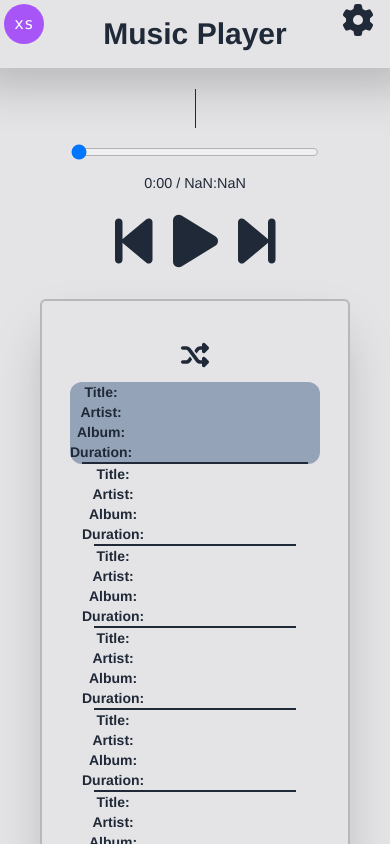
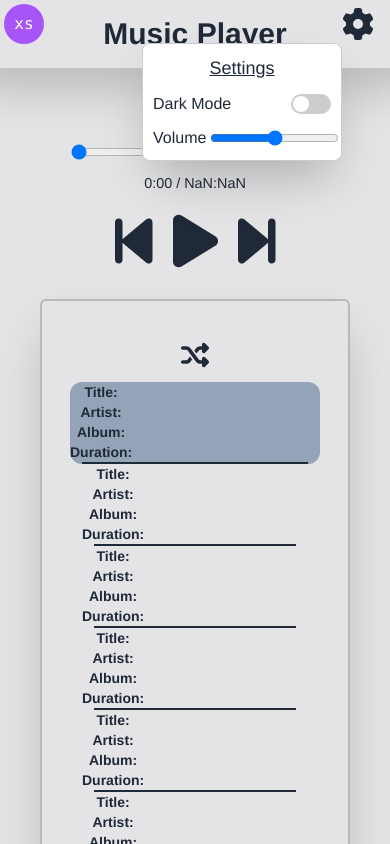
Before and after one commit to ChaceN89/music-player, a Vue app: page / in a window 390 px wide. Both pictures are taken after a click on the icon 358 px from the left and 20 px from the top of the page. Shown: the top 844 px of the page. Built offline with nearby package versions, Linux system fonts and the light colour scheme.

Commit message:
added settings styles

```diff
--- a/src/assets/styles.css
+++ b/src/assets/styles.css
@@ -7,7 +7,13 @@ body {
 }
 
 .app {
-    @apply md:h-screen bg-zinc-200 flex flex-col text-gray-800 px-10 ;
+    @apply md:h-screen
+
+    bg-zinc-200 dark:bg-stone-600
+    text-gray-800 dark:text-white
+
+    flex flex-col
+     px-10 ;
 }
 
 .title {
@@ -70,7 +76,7 @@ body {
 }
 
 .settings {
-    @apply fixed top-1 right-4 md:top-4 md:right-12;
+    @apply fixed top-2 right-4 md:top-4 md:right-12;
 }
 
 .buttonHover {
--- a/src/components/MusicSettings.vue
+++ b/src/components/MusicSettings.vue
@@ -1,5 +1,26 @@
 <template>
-  <font-awesome-icon class="buttonHover" :icon="['fas', 'gear']" size="2x"/>
+  <div class="music-settings">
+    <font-awesome-icon class="buttonHover" :icon="['fas', 'gear']" size="2x" @click="togglePopup" />
+    <transition name="dropdown">
+      <div v-if="showPopup" class="popup">
+
+        <p class="underline text-lg">Settings</p>
+        <div class="setting-item">
+          <span>Dark Mode</span>
+          <label class="toggle-switch">
+            <input type="checkbox" v-model="darkMode" @change="toggleDarkMode" />
+            <span class="slider"></span>
+          </label>
+        </div>
+
+        <div class="setting-item gap-1">
+          <label for="volume-slider">Volume</label>
+          <input type="range" id="volume-slider" v-model="volume" min="0" max="100" @input="updateVolume" />
+        </div>
+
+      </div>
+    </transition>
+  </div>
 </template>
 
 <script>
@@ -7,6 +28,102 @@ export default {
   name: 'MusicSettings',
   props: {
     msg: String
+  },
+  data() {
+    return {
+      showPopup: false,
+      darkMode: false,
+      volume: 50
+    };
+  },
+  methods: {
+    togglePopup() {
+      this.showPopup = !this.showPopup;
+    },
+    toggleDarkMode() {
+      // Placeholder for dark mode functionality
+      console.log('Dark mode toggled:', this.darkMode);
+      // Here you can add the logic to enable/disable dark mode in your application
+    },
+    updateVolume() {
+      // Placeholder for volume update functionality
+      console.log('Volume level:', this.volume);
+      // Here you can add the logic to update the volume in your application
+    }
   }
 }
 </script>
+
+<style scoped>
+.popup {
+  position: absolute;
+  top: 100%;
+  left: -200px; /* Adjust this value as needed */
+  border: 1px solid #ccc;
+  padding: 10px;
+  box-shadow: 0 2px 8px rgba(0, 0, 0, 0.15);
+  z-index: 1000;
+  width: 200px; /* Set the desired width */
+  @apply shadow-2xl bg-white dark:bg-zinc-400 rounded-lg;
+}
+
+.setting-item {
+  display: flex;
+  justify-content: space-between;
+  align-items: center;
+  margin-top: 10px;
+}
+
+.toggle-switch {
+  position: relative;
+  display: inline-block;
+  width: 40px;
+  height: 20px;
+}
+
+.toggle-switch input {
+  opacity: 0;
+  width: 0;
+  height: 0;
+}
+
+.slider {
+  position: absolute;
+  cursor: pointer;
+  top: 0;
+  left: 0;
+  right: 0;
+  bottom: 0;
+  background-color: #ccc;
+  transition: .4s;
+  border-radius: 20px;
+}
+
+.slider:before {
+  position: absolute;
+  content: "";
+  height: 16px;
+  width: 16px;
+  left: 2px;
+  bottom: 2px;
+  background-color: white;
+  transition: .4s;
+  border-radius: 50%;
+}
+
+input:checked + .slider {
+  background-color: #2196F3;
+}
+
+input:checked + .slider:before {
+  transform: translateX(20px);
+}
+
+.dropdown-enter-active, .dropdown-leave-active {
+  transition: opacity 0.3s;
+}
+
+.dropdown-enter, .dropdown-leave-to {
+  opacity: 0;
+}
+</style>
```
